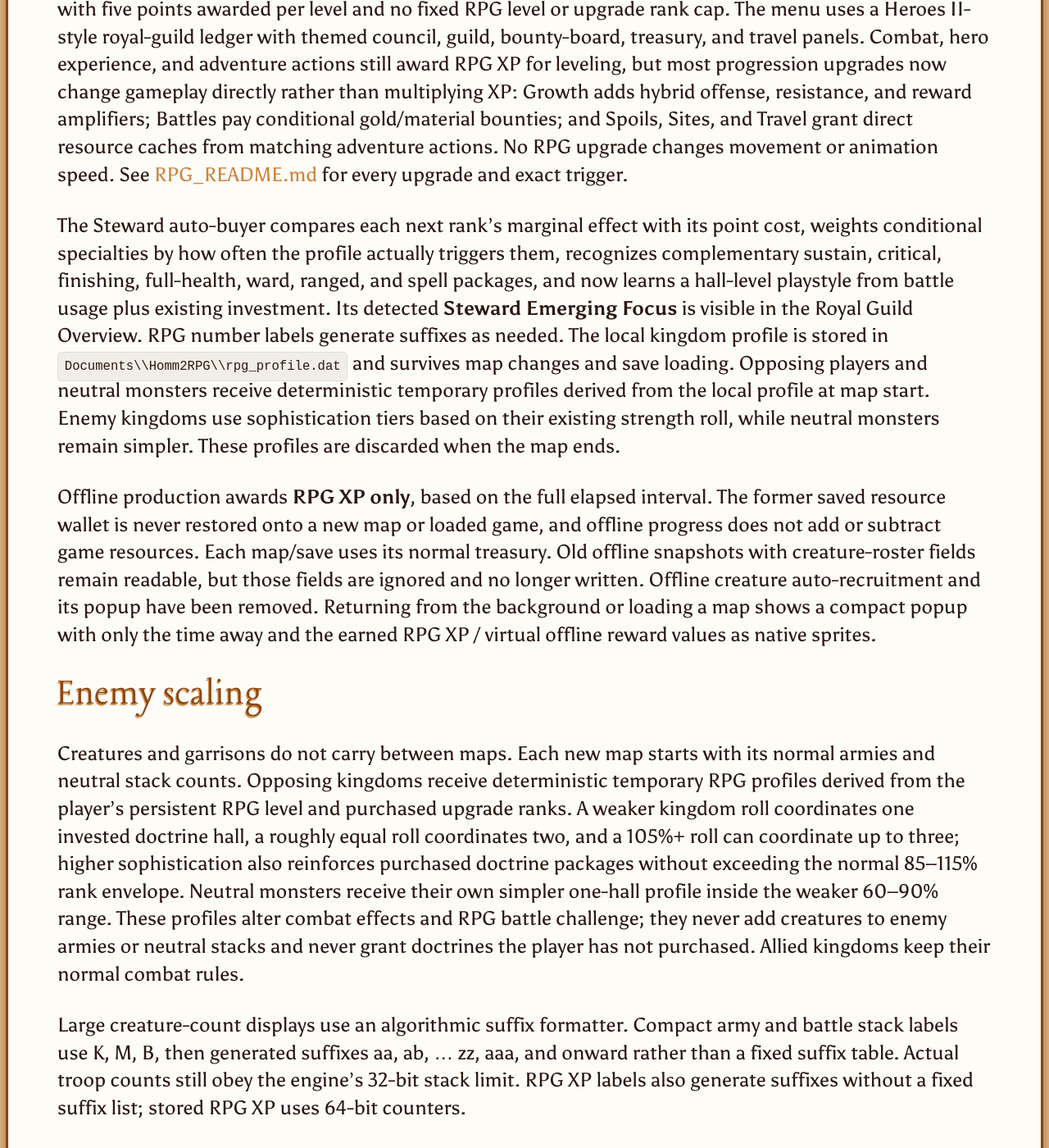
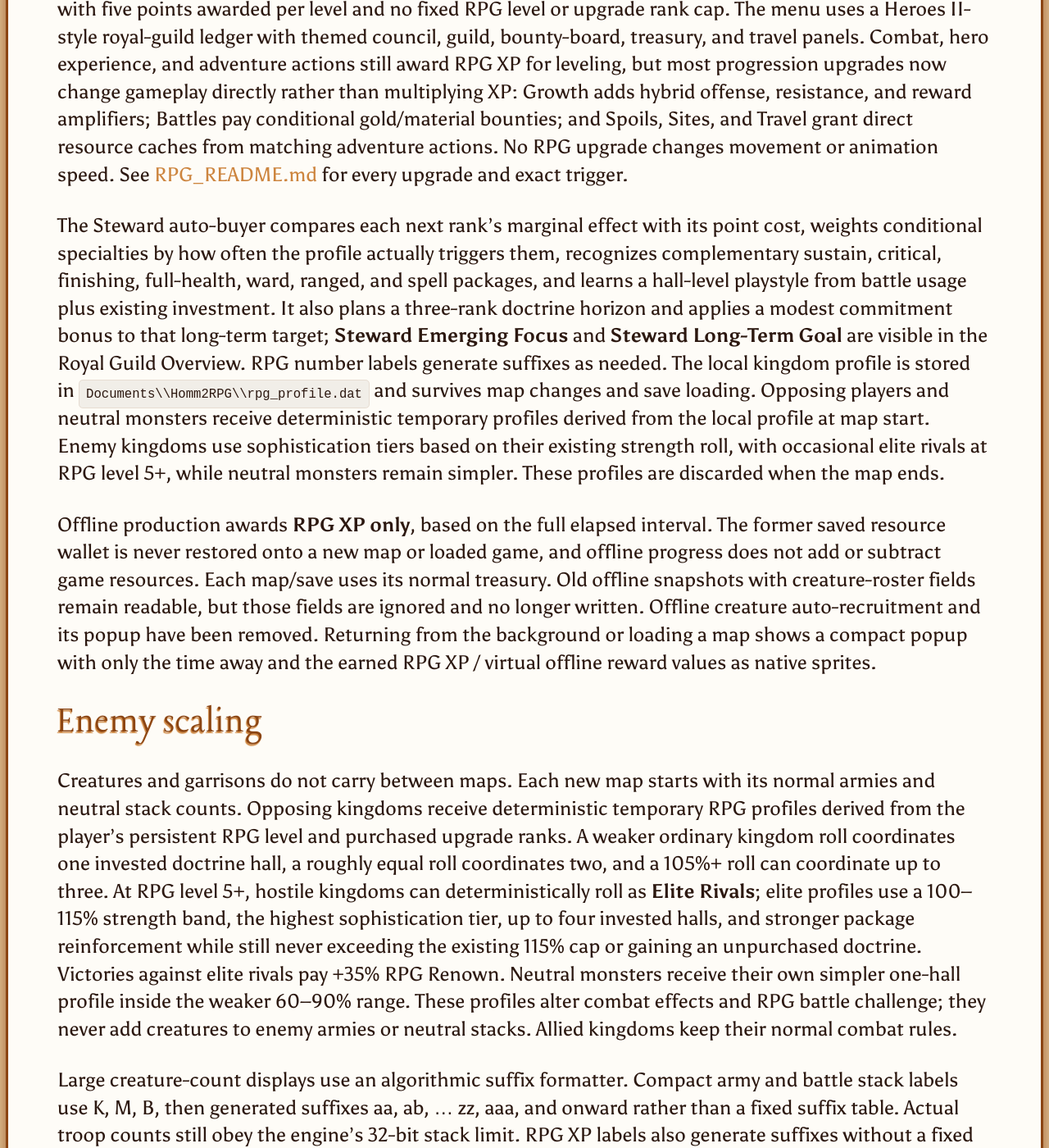
Before and after one commit to MattKoRn/fheroes2, a Jekyll site: the page built from docs/AUTO_PLAY_MANUAL_BATTLES_CHEAT.md, in a window 1280 px wide and 1400 px high, scrolled down 2583 px. Shown: the whole window at 82% size. Built offline with Jekyll 4.4.1, drawn with Linux system fonts in a browser that asks for light colours; our own code applies the rules of GitHub Pages for plain Markdown files; some of the changed text lies outside the part shown.

Commit message:
Update RPG manual for Steward goals and elite rivals

```diff
--- a/docs/AUTO_PLAY_MANUAL_BATTLES_CHEAT.md
+++ b/docs/AUTO_PLAY_MANUAL_BATTLES_CHEAT.md
@@ -32,13 +32,13 @@ Auto Play-Test uses the same visible-AI-battle path automatically, so its advent
 
 Press **F9** during an adventure map to open the kingdom-wide RPG menu. Its eight tabs hold 40 upgrades, with five points awarded per level and no fixed RPG level or upgrade rank cap. The menu uses a Heroes II-style royal-guild ledger with themed council, guild, bounty-board, treasury, and travel panels. Combat, hero experience, and adventure actions still award RPG XP for leveling, but most progression upgrades now change gameplay directly rather than multiplying XP: Growth adds hybrid offense, resistance, and reward amplifiers; Battles pay conditional gold/material bounties; and Spoils, Sites, and Travel grant direct resource caches from matching adventure actions. No RPG upgrade changes movement or animation speed. See [RPG_README.md](RPG_README.md) for every upgrade and exact trigger.
 
-The Steward auto-buyer compares each next rank's marginal effect with its point cost, weights conditional specialties by how often the profile actually triggers them, recognizes complementary sustain, critical, finishing, full-health, ward, ranged, and spell packages, and now learns a hall-level playstyle from battle usage plus existing investment. Its detected **Steward Emerging Focus** is visible in the Royal Guild Overview. RPG number labels generate suffixes as needed. The local kingdom profile is stored in `Documents\\Homm2RPG\\rpg_profile.dat` and survives map changes and save loading. Opposing players and neutral monsters receive deterministic temporary profiles derived from the local profile at map start. Enemy kingdoms use sophistication tiers based on their existing strength roll, while neutral monsters remain simpler. These profiles are discarded when the map ends.
+The Steward auto-buyer compares each next rank's marginal effect with its point cost, weights conditional specialties by how often the profile actually triggers them, recognizes complementary sustain, critical, finishing, full-health, ward, ranged, and spell packages, and learns a hall-level playstyle from battle usage plus existing investment. It also plans a three-rank doctrine horizon and applies a modest commitment bonus to that long-term target; **Steward Emerging Focus** and **Steward Long-Term Goal** are visible in the Royal Guild Overview. RPG number labels generate suffixes as needed. The local kingdom profile is stored in `Documents\\Homm2RPG\\rpg_profile.dat` and survives map changes and save loading. Opposing players and neutral monsters receive deterministic temporary profiles derived from the local profile at map start. Enemy kingdoms use sophistication tiers based on their existing strength roll, with occasional elite rivals at RPG level 5+, while neutral monsters remain simpler. These profiles are discarded when the map ends.
 
 Offline production awards **RPG XP only**, based on the full elapsed interval. The former saved resource wallet is never restored onto a new map or loaded game, and offline progress does not add or subtract game resources. Each map/save uses its normal treasury. Old offline snapshots with creature-roster fields remain readable, but those fields are ignored and no longer written. Offline creature auto-recruitment and its popup have been removed. Returning from the background or loading a map shows a compact popup with only the time away and the earned RPG XP / virtual offline reward values as native sprites.
 
 ## Enemy scaling
 
-Creatures and garrisons do not carry between maps. Each new map starts with its normal armies and neutral stack counts. Opposing kingdoms receive deterministic temporary RPG profiles derived from the player's persistent RPG level and purchased upgrade ranks. A weaker kingdom roll coordinates one invested doctrine hall, a roughly equal roll coordinates two, and a 105%+ roll can coordinate up to three; higher sophistication also reinforces purchased doctrine packages without exceeding the normal 85–115% rank envelope. Neutral monsters receive their own simpler one-hall profile inside the weaker 60–90% range. These profiles alter combat effects and RPG battle challenge; they never add creatures to enemy armies or neutral stacks and never grant doctrines the player has not purchased. Allied kingdoms keep their normal combat rules.
+Creatures and garrisons do not carry between maps. Each new map starts with its normal armies and neutral stack counts. Opposing kingdoms receive deterministic temporary RPG profiles derived from the player's persistent RPG level and purchased upgrade ranks. A weaker ordinary kingdom roll coordinates one invested doctrine hall, a roughly equal roll coordinates two, and a 105%+ roll can coordinate up to three. At RPG level 5+, hostile kingdoms can deterministically roll as **Elite Rivals**; elite profiles use a 100–115% strength band, the highest sophistication tier, up to four invested halls, and stronger package reinforcement while still never exceeding the existing 115% cap or gaining an unpurchased doctrine. Victories against elite rivals pay +35% RPG Renown. Neutral monsters receive their own simpler one-hall profile inside the weaker 60–90% range. These profiles alter combat effects and RPG battle challenge; they never add creatures to enemy armies or neutral stacks. Allied kingdoms keep their normal combat rules.
 
 Large creature-count displays use an algorithmic suffix formatter. Compact army and battle stack labels use K, M, B, then generated suffixes aa, ab, ... zz, aaa, and onward rather than a fixed suffix table. Actual troop counts still obey the engine's 32-bit stack limit. RPG XP labels also generate suffixes without a fixed suffix list; stored RPG XP uses 64-bit counters.
 
@@ -48,7 +48,7 @@ Large creature-count displays use an algorithmic suffix formatter. Compact army
 The battlefield hex grid is forced off in this fork. Movement-area and cursor-shadow visuals remain separate and are not disabled. The engine's normal default battle animation speed remains 5, while visible auto-play battles run one step faster at speed 6.
 
 
-Enemy RPG profile levels and upgrade ranks vary around the player's profile at map start. Enemy kingdoms keep the 85–115% rank envelope, but their build logic now scales in sophistication inside that same envelope: one focused hall below 95%, two halls from 95–104%, and up to three halls plus stronger package reinforcement from 105% upward. Neutral profiles remain a weaker 60–90% one-hall archetype. The temporary profiles are regenerated on map entry, including loading a save, and are not stored in the save file.
+Enemy RPG profile levels and upgrade ranks vary around the player's profile at map start. Ordinary enemy kingdoms keep the 85–115% rank envelope, with one focused hall below 95%, two halls from 95–104%, and up to three halls plus stronger package reinforcement from 105% upward. Elite rivals begin appearing from RPG level 5, with a per-kingdom chance of `10 + level / 4` percent capped at 30%; they use the 100–115% upper band, can coordinate up to four halls, and receive stronger doctrine-package weighting. Neutral profiles remain a weaker 60–90% one-hall archetype. Elite status, like all temporary profiles, is regenerated on map entry and is not stored in the save file.
 
 
 Offline persistence keeps the last-seen timestamp monotonic so system-clock rollback cannot create duplicate offline time. State-file saves use a temporary file and backup to protect timestamps if the process stops during a save.
```
